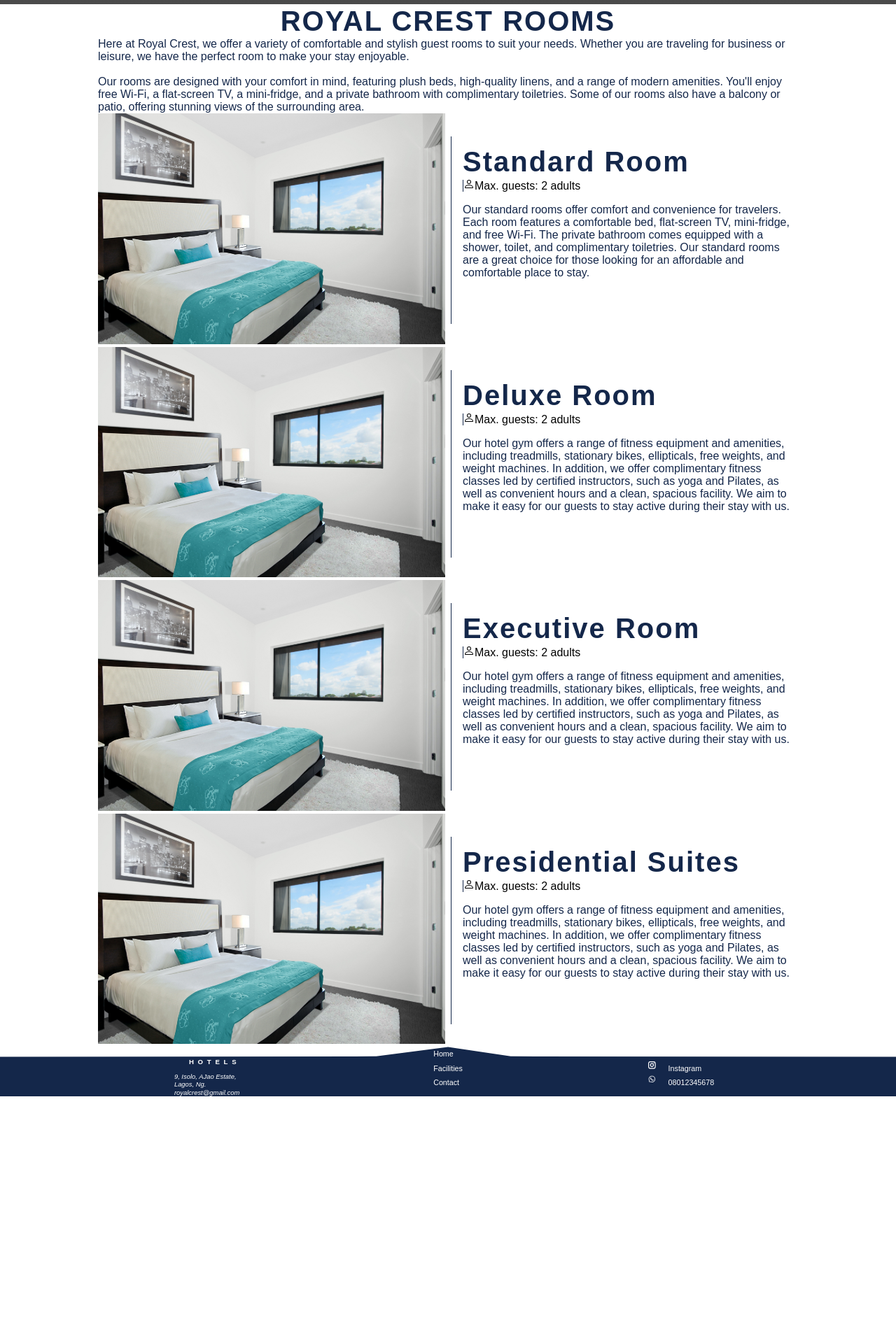
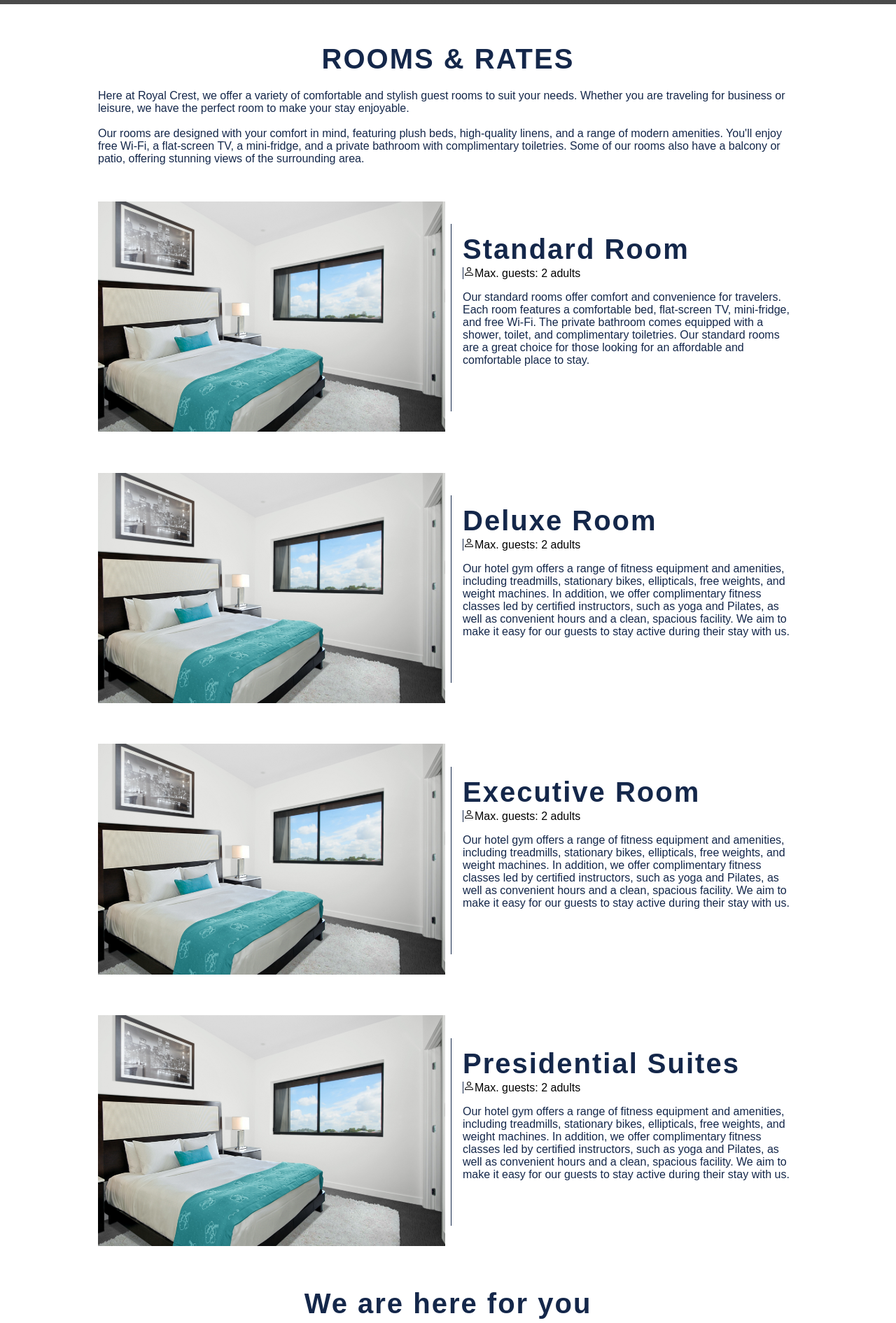
Before and after one commit to drew-chidi/royal-crest-hotel, a Next.js app: page /rooms in a window 1280 px wide. Shown: the part 740-2631 px from the top of the page at 70% size. Before the commit the page ends 2307 px from the top, so only its background shows below. Built offline with nearby package versions, Linux system fonts and the light colour scheme; grey boxes are pictures that could not be loaded.

Commit message:
added contact form to room page

```diff
--- a/components/contact/ContactUs.js
+++ b/components/contact/ContactUs.js
@@ -5,7 +5,7 @@ import styles from "./ContactUs.module.css";
 
 const ContactUs = () => {
   return (
-    <section className={styles.contactContainer}>
+    <section className={styles.contactContainer} id='contacts'>
       <Card>
         <h2 className={styles.title}>We are here for you</h2>
         <p className={styles.intro}>
--- a/components/layouts/Footer.module.css
+++ b/components/layouts/Footer.module.css
@@ -20,13 +20,13 @@
     42% 19%
   );
   color: white;
+  padding: 27.6px 0 14.4px 0;
 }
-
-/* .footerItemsWrapper {
-  padding: 54px 0px 29px 0;
-  display: flex;
-  justify-content: space-between;
-} */
+.footerItemsWrapper {
+  display: grid;
+  grid-template-columns: 1fr 1fr 1fr;
+  justify-items: center;
+}
 .detailsWrapper {
   color: white;
 }
@@ -39,8 +39,9 @@
   color: white;
 }
 .hotelSuites {
+  display: flex;
   font-size: 0.3rem;
-  letter-spacing: 0.6em;
+  letter-spacing: 1.5em;
   font-weight: 700;
   margin: auto;
   margin-bottom: 1em;
@@ -57,11 +58,6 @@
   text-align: left;
   color: white;
 }
-/* .footerLinksWrapper {
-  display: flex;
-  flex-direction: column;
-  justify-content: space-between;
-} */
 .linksWrapper,
 .socialsWrapper {
   font-size: 0.2rem;
@@ -69,6 +65,7 @@
 }
 .socialItem {
   display: flex;
+  align-items: center;
 }
 .linkItem,
 .socialName {
@@ -84,14 +81,6 @@
 .socialName {
   font-size: inherit;
 }
-/* .socialsWrapper {
-  display: flex;
-  justify-content: space-between;
-  align-items: center;
-  gap: 4px;
-  margin-top: 4px;
-} */
-
 .socialIcon {
   display: flex;
   justify-content: flex-start;
@@ -110,6 +99,9 @@
 }
 
 @media (min-width: 480px) {
+  .footerContainer {
+    padding: 34.5px auto 18px auto;
+  }
   .locationInfo {
     font-size: 0.22rem;
   }
@@ -120,6 +112,9 @@
   }
 }
 @media (min-width: 600px) {
+  .footerContainer {
+    padding: 43.125px auto 22.5px auto;
+  }
   .linksWrapper,
   .socialsWrapper {
     font-size: 0.3125rem;
@@ -129,7 +124,7 @@
 
 @media (min-width: 768px) {
   .footerContainer {
-    /* padding: 0 64px; */
+    padding: 55.2px auto 28.8px auto;
   }
   /* .footerItemsWrapper {
     padding: 64px 0 26.4px 0;
@@ -158,15 +153,18 @@
   }
 }
 @media (min-width: 900px) {
+  .footerContainer {
+    padding: 64.86px auto 33.84px auto;
+  }
   .linksWrapper,
   .socialsWrapper {
     font-size: 0.47rem;
   }
 }
 @media (min-width: 1024px) {
-  /* .footerItemsWrapper {
-    padding-top: 76px 0 35px 0;
-  } */
+  .footerContainer {
+    padding: 73.14px 0 38.16px 0;
+  }
   .detailsWrapper {
   }
   .royalCrest {
@@ -186,6 +184,9 @@
   }
 }
 @media (min-width: 1280px) {
+  .footerContainer {
+    padding: 92.46px 0 48.24px 0;
+  }
   .locationInfo {
     font-size: 0.59rem;
   }
@@ -195,6 +196,9 @@
   }
 }
 @media (min-width: 1440px) {
+  .footerContainer {
+    padding: 103.5px 0 54px 0;
+  }
   .locationInfo {
     font-size: 0.66rem;
   }
@@ -204,6 +208,9 @@
   }
 }
 @media (min-width: 1920px) {
+  .footerContainer {
+    padding: 138px 0 72px 0;
+  }
   /* .footerItemsWrapper {
     padding-top: 144px 0 66px 0;
   } */
--- a/components/layouts/MainNavigation.js
+++ b/components/layouts/MainNavigation.js
@@ -54,7 +54,7 @@ const MainNavigation = () => {
                   </Link>
                 </li>
                 <li className={styles.navItem}>
-                  <Link href='/room' className={styles.linkItem}>
+                  <Link href='/rooms' className={styles.linkItem}>
                     Rooms
                   </Link>
                 </li>
@@ -64,7 +64,11 @@ const MainNavigation = () => {
                   </Link>
                 </li>
                 <li className={styles.navItem}>
-                  <Link className={styles.linkItem} href='#contacts'>
+                  <Link
+                    className={styles.linkItem}
+                    href='#contacts'
+                    onClick={() => setMenuOpen(false)}
+                  >
                     Contacts
                   </Link>
                 </li>
--- a/components/rooms/Hero.module.css
+++ b/components/rooms/Hero.module.css
@@ -162,8 +162,6 @@
   .heroContainer {
     padding-bottom: 224px;
   }
-  .welcomeBox {
-  }
   .welcomeHeading {
     font-size: 9.625rem;
   }
@@ -176,14 +174,4 @@
   .welcomep3 {
     font-size: 1.56rem;
   }
-  /* .buttonContainer {
-    margin-bottom: 224px;
-  } */
-
-  .contactUsButton {
-  }
-  .contactIcon {
-  }
-  .buttonTitle {
-  }
 }
--- a/components/rooms/RoomsContent.js
+++ b/components/rooms/RoomsContent.js
@@ -5,6 +5,7 @@ import Image from "next/image";
 import { BsPerson } from "react-icons/bs";
 import styles from "./RoomsContent.module.css";
 import Hero from "./Hero";
+import ContactUs from "../contact/ContactUs";
 
 const RoomsContent = () => {
   return (
@@ -13,7 +14,7 @@ const RoomsContent = () => {
       <section>
         <Card>
           <div>
-            <h2 className={styles.sectionHeader}>ROYAL CREST ROOMS</h2>
+            <h2 className={styles.sectionHeader}> ROOMS & RATES </h2>
             <p className={styles.intro}>
               Here at Royal Crest, we offer a variety of comfortable and stylish
               guest rooms to suit your needs. Whether you are traveling for
@@ -122,6 +123,7 @@ const RoomsContent = () => {
           </div>
         </Card>
       </section>
+      <ContactUs />
     </Fragment>
   );
 };
--- a/components/rooms/RoomsContent.module.css
+++ b/components/rooms/RoomsContent.module.css
@@ -1,5 +1,13 @@
 .sectionHeader {
   text-align: center;
+  margin-top: 1.35em;
+  margin-bottom: 0.483em;
+}
+.intro {
+  margin-bottom: 3.25em;
+}
+.itemBox {
+  margin-bottom: 16.2px;
 }
 .contentGroup {
   border-left: 1px solid var(--col-primary);
@@ -20,17 +28,50 @@
 /*
     ----------- MEDIA QUERIES --------
  */
-
+@media (min-width: 480px) {
+  .itemBox {
+    margin-bottom: 20.25px;
+  }
+}
 @media (min-width: 600px) {
   .itemBox {
     display: grid;
     grid-template-columns: 1fr 1fr;
     gap: 8px;
-    row-gap: 16px;
     align-items: center;
-    /* flex-basis: 50%; */
+    margin-bottom: 25.31px;
   }
   .description {
     display: block;
   }
 }
+@media (min-width: 768px) {
+  .itemBox {
+    margin-bottom: 32.4px;
+  }
+}
+@media (min-width: 900px) {
+  .itemBox {
+    margin-bottom: 38.1px;
+  }
+}
+@media (min-width: 1024px) {
+  .itemBox {
+    margin-bottom: 43px;
+  }
+}
+@media (min-width: 1280px) {
+  .itemBox {
+    margin-bottom: 54.3px;
+  }
+}
+@media (min-width: 1440px) {
+  .itemBox {
+    margin-bottom: 66px;
+  }
+}
+@media (min-width: 1920px) {
+  .itemBox {
+    margin-bottom: 81px;
+  }
+}
```
